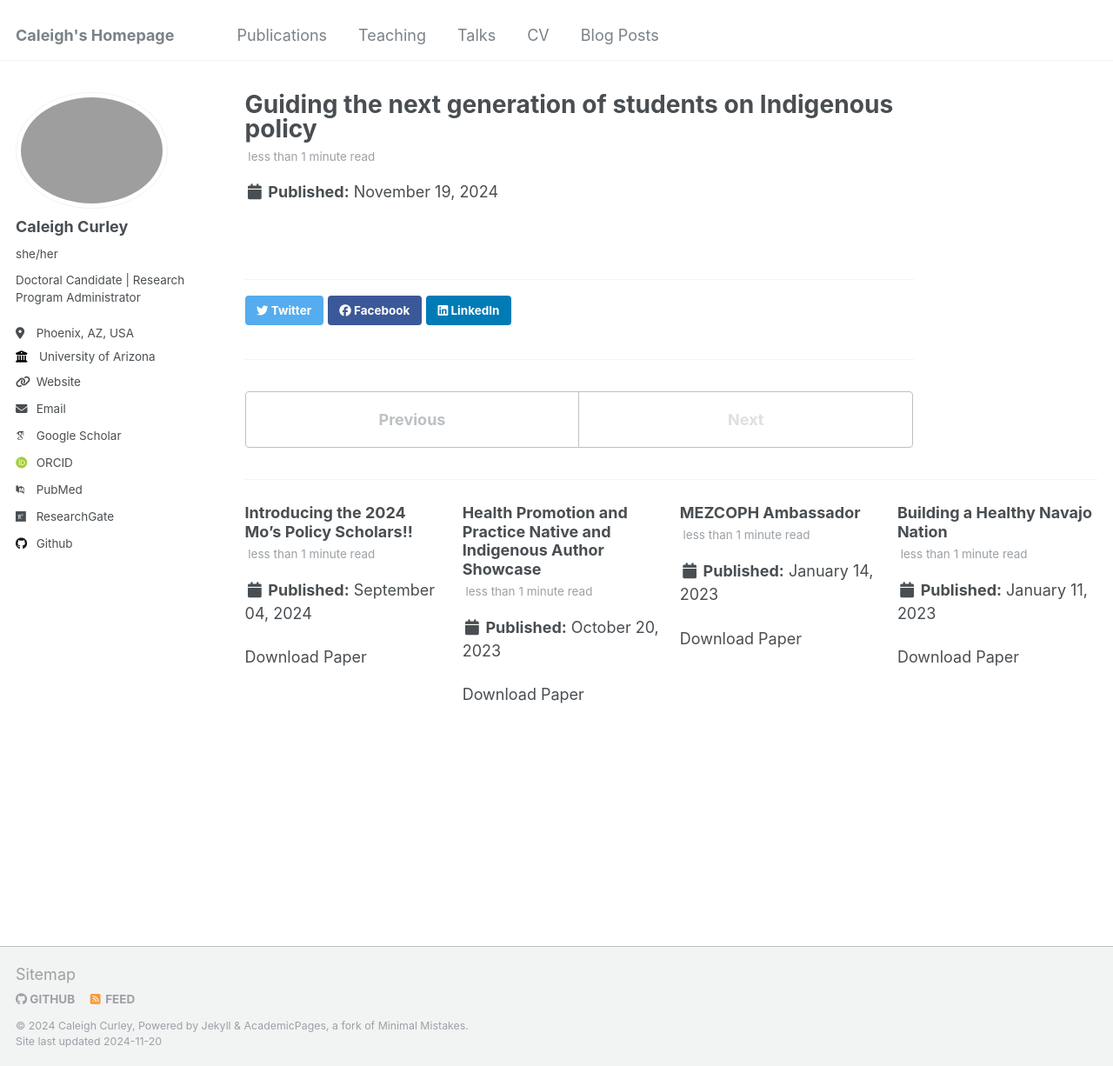
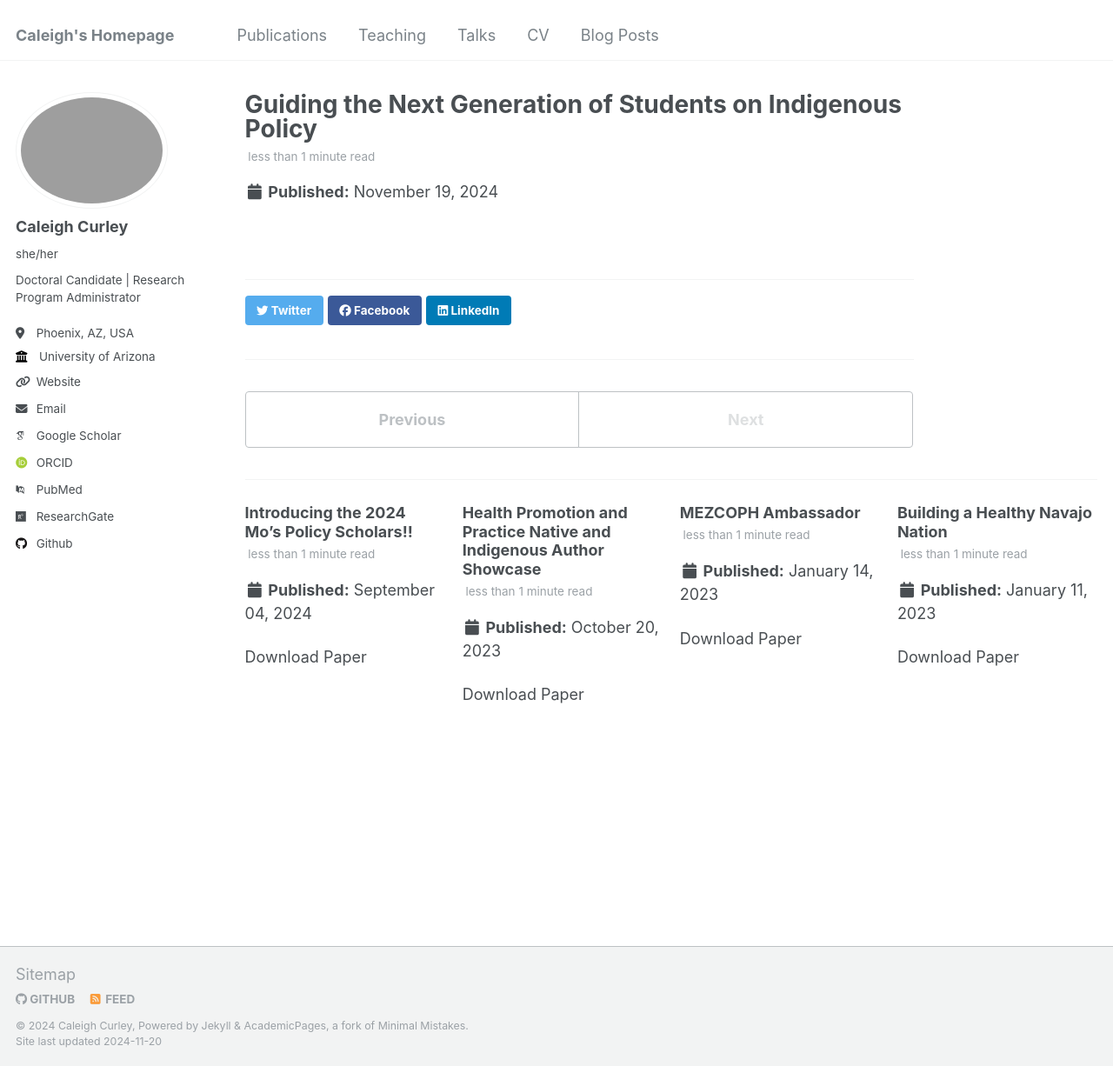
Before and after one commit to caleighcurley/Caleigh-Curley, a Jekyll site: the page built from _posts/2012-08-14-blog-post-1.md, in a window 1280 px wide and 1226 px high. Shown: the whole window at 87% size. Built offline with Jekyll 4.4.1, drawn with Linux system fonts in a browser that asks for light colours; some web fonts are replaced.

```diff
--- a/_posts/2012-08-14-blog-post-1.md
+++ b/_posts/2012-08-14-blog-post-1.md
@@ -1,5 +1,5 @@
 ---
-title: 'Guiding the next generation of students on Indigenous policy'
+title: 'Guiding the Next Generation of Students on Indigenous Policy'
 date: 2024-11-19
 paperurl: 'https://healthsciences.arizona.edu/connect/stories/guiding-next-generation-students-indigenous-policy#:~:text=The%20Udall%20Center%20for%20Studies,environmental%20and%20Indigenous%20governance%20policy.'
 ---
```
